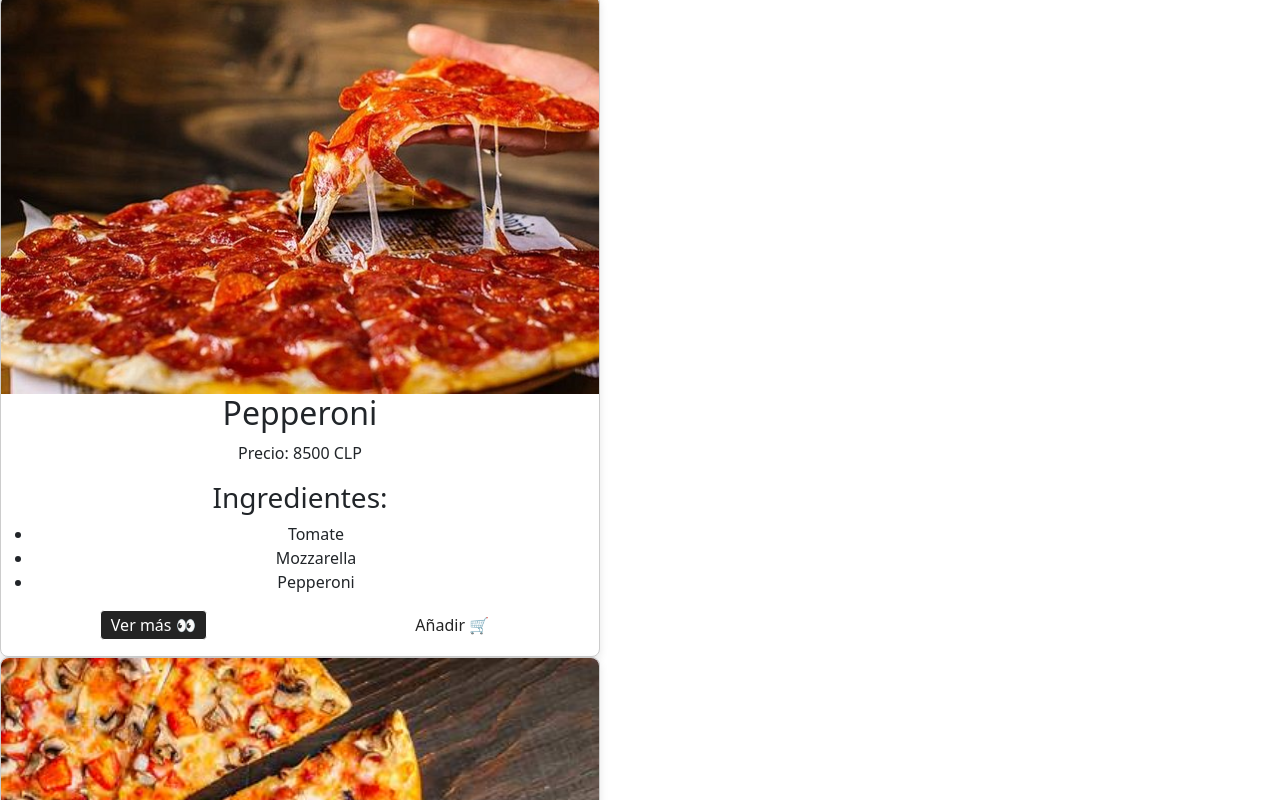
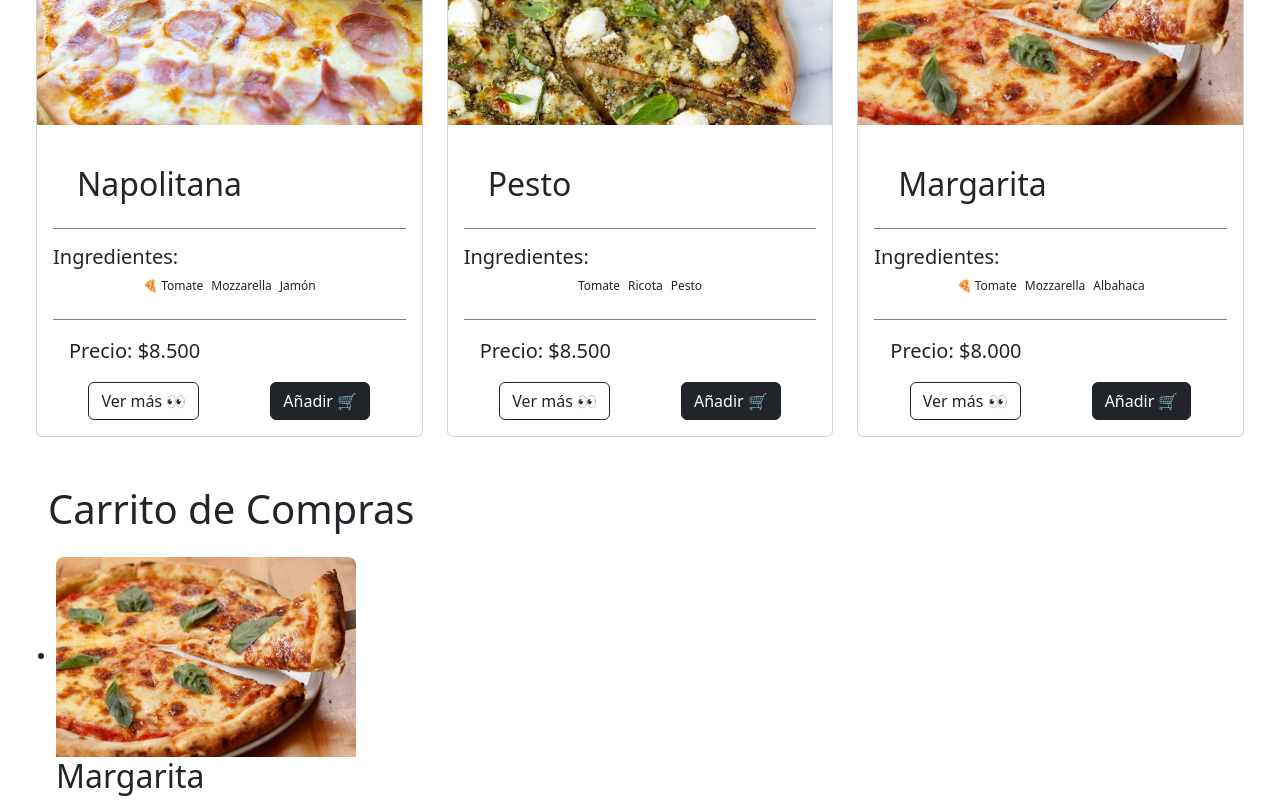
Before and after one commit to paulagarciamiranda/hito-8, a React (Vite) app: page / in a window 1280 px wide. Shown: the part 820-1620 px from the top of the page. Built offline with nearby package versions, Linux system fonts and the light colour scheme.

Commit message:
cards y carrito listos

```diff
--- a/src/App.jsx
+++ b/src/App.jsx
@@ -1,5 +1,5 @@
 import React from "react";
-import Navbar from "./components/Navbar";
+import MainNavbar from "./components/mainNavbar";
 import Home from "./components/Home";
 import Footer from "./components/Footer";
 import Register from "./components/Register";
@@ -7,10 +7,11 @@ import Login from "./components/Login";
 import "bootstrap/dist/css/bootstrap.min.css";
 import Cart from "./components/Cart";
 
+
 function App() {
   return (
     <>
-      <Navbar />
+      <MainNavbar />
       <Home/>
 {/*       <div className="ambos-formularios">
         <Register />
--- a/src/components/CardPizza.jsx
+++ b/src/components/CardPizza.jsx
@@ -1,101 +1,51 @@
 import React from "react";
+import { Button, Card } from "react-bootstrap";
 
-/* function CardPizza({ name, price, ingredients, img }) {
-  const formattedPrice = price.toLocaleString('es-CL');
+const CardPizza = ({ pizza }) => {
+  const formattedPrice = pizza.price.toLocaleString("es-CL");
   return (
-    <div style={styles.card}>
-      <img src={img} alt={name} style={styles.image} />
-      <h2 style={{ fontSize: "24px", textAlign: "left", margin: "8px 16px" }}>{name}</h2>
-      <div
-        style={{ borderTop: "1px solid grey", borderBottom: "1px solid grey" }}
-      >
-        <h3
-          style={{
-            fontSize: "18px",
-            fontWeight: "100",
-            display: "flex",
-            justifyContent: "center",
-            marginTop: "16px",
-          }}
-        >
-          Ingredientes:
-        </h3>
-        <div
-          style={{
-            display: "flex",
-            justifyContent: "center",
-            marginBottom: "16px",
-          }}
-        >
-          <ul
-            style={{
-              listStyle: "none",
-              display: "flex",
-              gap: "8px",
-              padding: "0px",
-            }}
-          >
-            {ingredients.map((ingrediente, index) => (
-              <li style={{ fontSize: "12px", fontWeight: "400" }} key={index}>
-                {ingrediente}
+    <>
+      <Card style={{ height: "100%"}}>
+        <Card.Img
+          variant="top"
+          src={pizza.image}
+          className="card-img-top"
+          alt={pizza.name}
+          style={styles.image}
+        />
+        <Card.Body>
+          <h2 style={{ margin: "24px" }}>{pizza.name}</h2>
+          <div style={{ borderTop: "1px solid grey", borderBottom: "1px solid grey" }}>
+            <h5 style={{ marginTop: "16px" }}>Ingredientes:</h5>
+            <div style={{ display: "flex", justifyContent: "center", margin: "8px" }}>
+              <ul style={{ listStyle: "none", display: "flex", gap: "8px", padding: "0px" }}>
+                {pizza.ingredients.map((ingredient, index) => (
+                  <li key={index} style={{ fontSize: "12px", fontWeight: "400" }}>
+                    {ingredient}
                   </li>
                 ))}
               </ul>
             </div>
           </div>
-      <p
-        style={{ fontSize: "26px", fontWeight: "500", margin: "24px 0px" }}
-      >
+          <p style={{ fontSize: "20px", fontWeight: "500", margin: "16px" }}>
             Precio: ${formattedPrice}
           </p>
           <div style={{ display: "flex", justifyContent: "space-around" }}>
-        <button style={styles.buttonPrimary}>Ver más 👀</button>
-        <button style={styles.buttonSecondary}>Añadir 🛒</button>
+            <Button variant="outline-dark">Ver más 👀</Button>
+            <Button variant="dark">Añadir 🛒</Button>
           </div>
-    </div>
-  );
-} */
-const CardPizza = ({ pizza }) => {
-  return (
-    <div className="card" style={styles.card}>
-      <img src={pizza.image} className="card-img-top" alt={pizza.name} style={styles.image} />
-      <h2>{pizza.name}</h2>
-      <p>Precio: {pizza.price} CLP</p>
-      <h3>Ingredientes:</h3>
-      <ul>
-        {pizza.ingredients.map((ingredient, index) => (
-          <li key={index}>{ingredient}</li>
-        ))}
-      </ul>
-      <div style={{ display: "flex", justifyContent: "space-around" }}>
-        <button style={styles.buttonPrimary}>Ver más 👀</button>
-        <button style={styles.buttonSecondary}>Añadir 🛒</button>
-      </div>
-    </div>
+        </Card.Body>
+      </Card>
+    </>
   );
 };
 
 const styles = {
-  card: {
-    border: "1px solid #ccc",
-    borderRadius: "8px",
-    paddingBottom: "16px",
-    maxWidth: "600px",
-    textAlign: "center",
-    boxShadow: "0 4px 8px rgba(0, 0, 0, 0.1)",
-  },
   image: {
     width: "100%",
+    height: "200px",
+    objectFit: "cover",
     borderRadius: "8px 8px 0px 0px",
-    objectFit: "cover",
-  },
-  buttonSecondary: {
-    height: "30px",
-    backgroundColor: "white",
-    color: "#242424",
-    border: "white 1px solid",
-    borderRadius: "4px",
-    padding: "0px 10px",
   },
 };
 
--- a/src/components/Cart.jsx
+++ b/src/components/Cart.jsx
@@ -1,34 +1,43 @@
-import React, { useState } from 'react';
-import { pizzaCart } from '../pizzas'; // Importa el array de pizzas en el carrito
+import React, { useState } from "react";
+import { pizzaCart } from "../pizzas";
+import { Button } from "react-bootstrap";
 
 const Cart = () => {
   const [cart, setCart] = useState(pizzaCart);
 
-  // Función para aumentar la cantidad de una pizza
+  // aumentar la cantidad del mismo producto:
   const increaseQuantity = (id) => {
-    setCart(cart.map(pizza =>
-      pizza.id === id ? { ...pizza, quantity: pizza.quantity + 1 } : pizza
-    ));
-  };
-
-  // Función para disminuir la cantidad de una pizza
-  const decreaseQuantity = (id) => {
-    setCart(cart
-      .map(pizza => pizza.id === id ? { ...pizza, quantity: pizza.quantity - 1 } : pizza)
-      .filter(pizza => pizza.quantity > 0) // Elimina la pizza si la cantidad es 0
+    setCart(
+      cart.map((pizza) =>
+        pizza.id === id ? { ...pizza, quantity: pizza.quantity + 1 } : pizza
+      )
     );
   };
 
-  // Calcular el total de la compra
-  const total = cart.reduce((sum, pizza) => sum + pizza.price * pizza.quantity, 0);
+  // disminuir la cantidad del mismo producto y lo elimina si es 0:
+  const decreaseQuantity = (id) => {
+    setCart(
+      cart
+        .map((pizza) =>
+          pizza.id === id ? { ...pizza, quantity: pizza.quantity - 1 } : pizza
+        )
+        .filter((pizza) => pizza.quantity > 0)
+    );
+  };
+
+  // Calcular el total de la compra:
+  const total = cart.reduce(
+    (sum, pizza) => sum + pizza.price * pizza.quantity,
+    0
+  );
 
   return (
-    <div className="cart">
-      <h1>Carrito de Compras</h1>
+    <div className="cart" style={{ margin: "24px"}}>
+      <h1 style={{ margin: "24px" }}>Carrito de Compras</h1>
       <ul>
         {cart.map((pizza) => (
           <li key={pizza.id}>
-            <img src={pizza.image} alt={pizza.name} />
+            <img src={pizza.image} alt={pizza.name} style={styles.image} />
             <h2>{pizza.name}</h2>
             <p>Precio: {pizza.price} CLP</p>
             <p>Cantidad: {pizza.quantity}</p>
@@ -38,9 +47,18 @@ const Cart = () => {
         ))}
       </ul>
       <h2>Total: {total} CLP</h2>
-      <button>Pagar</button>
+      <Button variant="dark">Pagar</Button>
     </div>
   );
 };
 
+const styles = {
+  image: {
+    width: "auto",
+    height: "200px",
+    objectFit: "cover",
+    borderRadius: "8px 8px 0px 0px",
+  },
+};
+
 export default Cart;
--- a/src/components/Home.jsx
+++ b/src/components/Home.jsx
@@ -2,56 +2,41 @@ import React from "react";
 import Header from "./Header";
 import CardPizza from "./CardPizza";
 import { pizzas } from "../pizzas";
+import { Row, Col, Container } from "react-bootstrap";
 
-/* function Home() {
-  const pizzas = [
-    {
-      name: "Pizza Napolitana",
-      price: 5950,
-      ingredients: ["🍕 mozzarella,", "tomates,", "jamón,", "orégano"],
-      img: "https://firebasestorage.googleapis.com/v0/b/apis-varias-mias.appspot.com/o/pizzeria%2Fpizza-1239077_640_cl.jpg?alt=media&token=6a9a33da-5c00-49d4-9080-784dcc87ec2c",
-    },
-    {
-      name: "Pizza Española",
-      price: 6950,
-      ingredients: ["🍕 mozzarella,", "gorgonzola,", "parmesano,", "provolone"],
-      img: "https://firebasestorage.googleapis.com/v0/b/apis-varias-mias.appspot.com/o/pizzeria%2Fpizza-1239077_640_cl.jpg?alt=media&token=6a9a33da-5c00-49d4-9080-784dcc87ec2c",
-    },
-    {
-      name: "Pizza Peperoni",
-      price: 6950,
-      ingredients: ["🍕 mozzarella,", "pepperoni,", "orégano"],
-      img: "https://firebasestorage.googleapis.com/v0/b/apis-varias-mias.appspot.com/o/pizzeria%2Fpizza-1239077_640_com.jpg?alt=media&token=e7cde87a-08d5-4040-ac54-90f6c31eb3e3",
-    },
-  ];
+const Home = () => {
+  const mapPizzas = pizzas.map((pizza) => {
+    return (
+      <Col key={pizza.id} xs={12} md={6} lg={4}>
+        {" "}
+        <CardPizza pizza={pizza} />
+      </Col>
+    );
+  });
 
   return (
-    <div>
-      <Header />
-      <div style={{ display: "flex", margin: "50px 80px", gap: "24px" }}>
-        {pizzas.map((pizza) => (
-          <CardPizza
-            name={pizza.name}
-            price={pizza.price}
-            ingredients={pizza.ingredients}
-            img={pizza.img}
-          />
-        ))}
-      </div>
-    </div>
-  );
-} */
+    <>
+      {/* <Header /> */}
 
-const Home = () => {
-  return (
-    <div className="home">
-      <h1>Nuestras Pizzas</h1>
-      <div className="pizza-list">
-        {pizzas.map((pizza) => (
-          <CardPizza key={pizza.id} pizza={pizza} />
-        ))}
-      </div>
-    </div>
+      <Container fluid>
+        <h1 style={{ margin: "24px" }}>Nuestras Pizzas</h1>
+        <Row
+          className="g-4"
+          xs={1}
+          md={2}
+          lg={4}
+          style={{
+            height: "auto",
+            minHeight: "100%",
+            padding: "24px",
+            overflow: "visible",
+          }}
+        >
+          {" "}
+          {mapPizzas}
+        </Row>
+      </Container>
+    </>
   );
 };
 
--- a/src/components/Navbar.jsx
+++ b/src/components/MainNavbar.jsx
@@ -1,6 +1,6 @@
 import React from "react";
 
-const Navbar = () => {
+const MainNavbar = () => {
   const total = 25000;
   const token = false;
   return (
@@ -50,4 +50,4 @@ const Navbar = () => {
   );
 };
 
-export default Navbar;
+export default MainNavbar;
--- a/src/pizzas.js
+++ b/src/pizzas.js
@@ -1,52 +1,57 @@
-import margaritaImage from './assets/img/margarita.jpg';
-import pepperoniImage from './assets/img/pepperoni.jpg';
-import veggieImage from './assets/img/veggie.jpeg';
-import napolitanaiImage from './assets/img/napolitana.jpg';
-import pestoImage from './assets/img/pesto.jpg';
-
+import margaritaImage from "./assets/img/margarita.jpg";
+import pepperoniImage from "./assets/img/pepperoni.jpg";
+import veggieImage from "./assets/img/veggie.jpeg";
+import napolitanaiImage from "./assets/img/napolitana.jpg";
+import pestoImage from "./assets/img/pesto.jpg";
 
 const pizzas = [
   {
     id: Date.now,
-      name: 'Margarita',
+    name: "Margarita",
     price: 8000,
-      ingredients: ['Tomate', 'Mozzarella', 'Albahaca'],
-      image: margaritaImage
+    ingredients: ["🍕 Tomate", "Mozzarella", "Albahaca"],
+    image: margaritaImage,
   },
   {
     id: 2,
-      name: 'Pepperoni',
+    name: "Pepperoni",
     price: 8500,
-      ingredients: ['Tomate', 'Mozzarella', 'Pepperoni'],
-      image: pepperoniImage
+    ingredients: ["🍕 Tomate", "Mozzarella", "Pepperoni"],
+    image: pepperoniImage,
   },
   {
     id: 3,
-        name: 'Veggie',
+    name: "Veggie",
     price: 8500,
-        ingredients: ['Tomate', 'Queso veggie', 'Champiñones', 'Aceitunas'],
-        image: veggieImage
+    ingredients: ["🍕 Tomate", "Queso veggie", "Champiñones", "Aceitunas"],
+    image: veggieImage,
   },
   {
     id: 4,
-        name: 'Napolitana',
+    name: "Napolitana",
     price: 8500,
-        ingredients: ['Tomate', 'Mozzarella', 'Jamón'],
-        image: napolitanaiImage
+    ingredients: ["🍕 Tomate", "Mozzarella", "Jamón"],
+    image: napolitanaiImage,
   },
   {
     id: 5,
-        name: 'Pesto',
+    name: "Pesto",
     price: 8500,
-        ingredients: ['Tomate', 'Ricota', 'Pesto'],
-        image: pestoImage
+    ingredients: ["Tomate", "Ricota", "Pesto"],
+    image: pestoImage,
   },
-
+  {
+    id: Date.now,
+    name: "Margarita",
+    price: 8000,
+    ingredients: ["🍕 Tomate", "Mozzarella", "Albahaca"],
+    image: margaritaImage,
+  },
 ];
 
 const pizzaCart = [
-    { id: 1, name: 'Margarita', price: 8000, quantity: 1 },
-    { id: 2, name: 'Pepperoni', price: 8500, quantity: 2 },
+  { id: 1, name: "Margarita", price: 8000, image: margaritaImage, quantity: 1 },
+  { id: 2, name: "Pepperoni", price: 8500, image: pepperoniImage, quantity: 2 },
 ];
 
 export { pizzas, pizzaCart };
```
Lines whose indentation alone changed are shown as unchanged.
